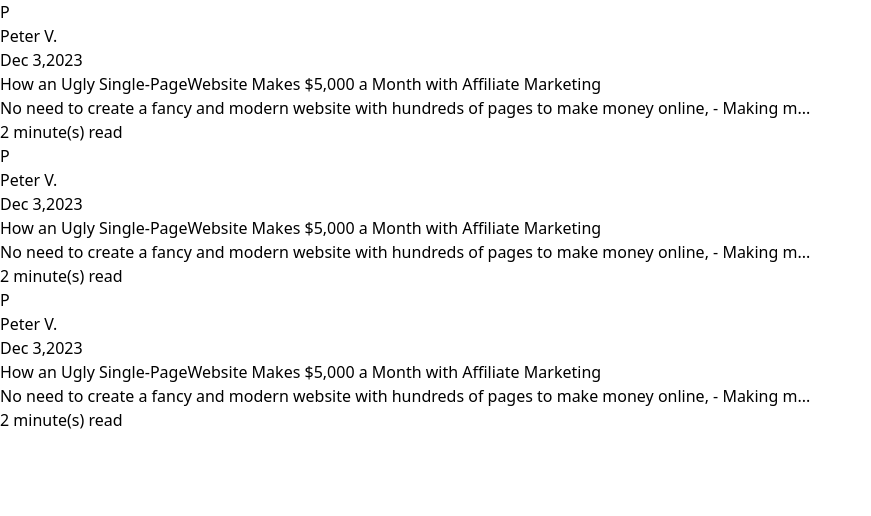
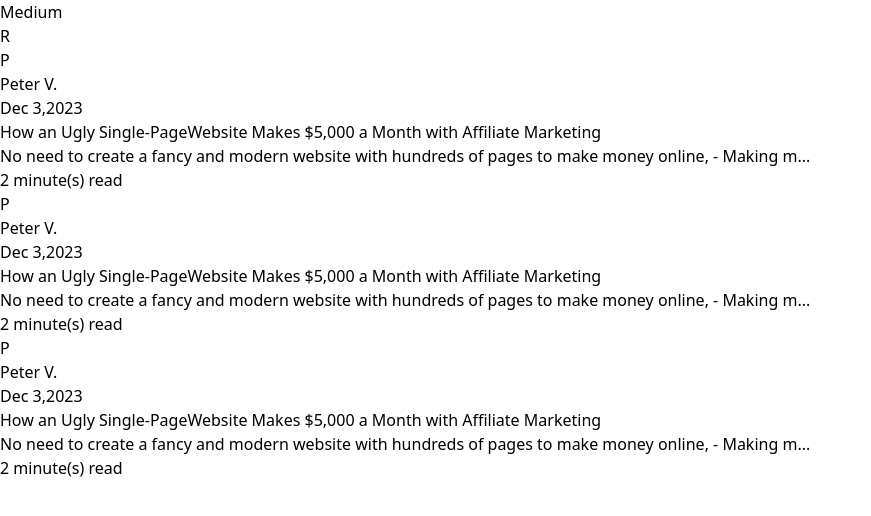
Before and after one commit to rishitsrivastava/medium-like, a React (Vite) app in the folder frontend/: page /blogs in a window 1280 px wide. Shown: the top 516 px of the page, without its empty margins (0-871 px from the left). Built offline with nearby package versions, Linux system fonts and the light colour scheme.

Commit message:
completed and added appbar component

```diff
--- /dev/null
+++ b/frontend/src/components/Appbar.tsx
@@ -0,0 +1,12 @@
+import { Avatar } from "./BlogCard"
+
+export const Appbar = () => {
+    return <div className="border-b flex justify-between px-10 py-4">
+        <div className="font-bold flex flex-col justify-center">
+            Medium
+        </div>
+        <div>
+            <Avatar name="Rishit" size={7}/>
+        </div>
+    </div>
+}
--- a/frontend/src/components/BlogCard.tsx
+++ b/frontend/src/components/BlogCard.tsx
@@ -41,9 +41,9 @@ export const BlogCard = ({
     </div>
 }
 
-function Avatar({name} : {name: string}) {
-    return <div className="relative inline-flex items-center justify-center w-6 h-6 overflow-hidden bg-gray-100 rounded-full dark:bg-gray-600">
-        <span className="font-xs font-extralight text-gray-600 dark:text-gray-300">{name[0]}</span>
+export function Avatar({name, size = 6} : {name: string, size?: number}) {
+    return <div className={`relative inline-flex items-center justify-center w-${size} h-${size} overflow-hidden bg-gray-100 rounded-full dark:bg-gray-600`}>
+        <span className="text-xs font-extralight text-gray-600 dark:text-gray-300">{name[0]}</span>
     </div>
 
 }
--- a/frontend/src/pages/Blogs.tsx
+++ b/frontend/src/pages/Blogs.tsx
@@ -1,7 +1,13 @@
+import { Appbar } from "../components/Appbar"
 import { BlogCard } from "../components/BlogCard"
 
 export const Blogs = () => {
-    return <div className="flex justify-center">
+    return <div>
+        <div>
+            <Appbar />
+        </div>
+
+        <div className="flex justify-center">
             <div className="max-w-xl">
                 <BlogCard
                     authorName={"Peter V."}
@@ -23,4 +29,5 @@ export const Blogs = () => {
                 />
             </div>
         </div>
+    </div>
 }
```
Lines whose indentation alone changed are shown as unchanged.
